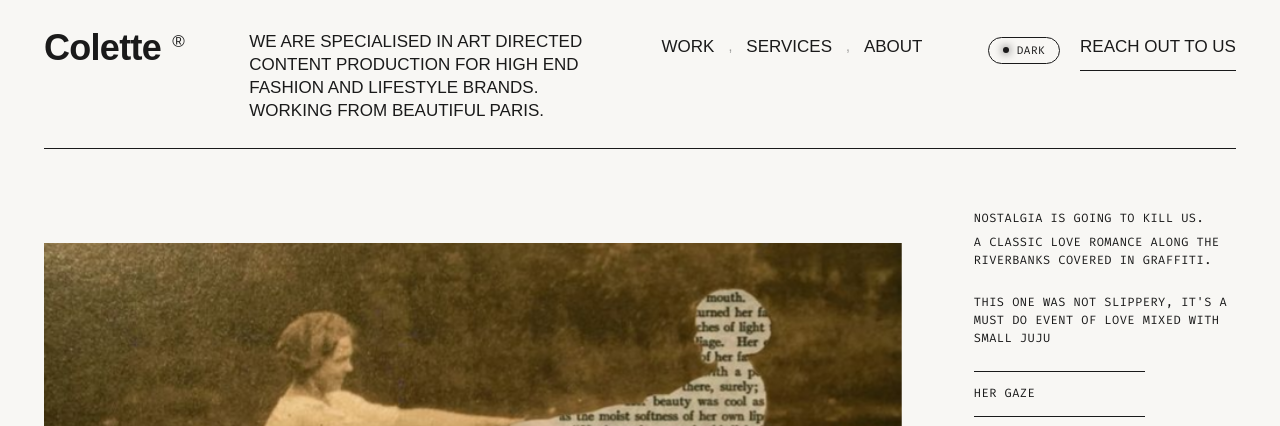
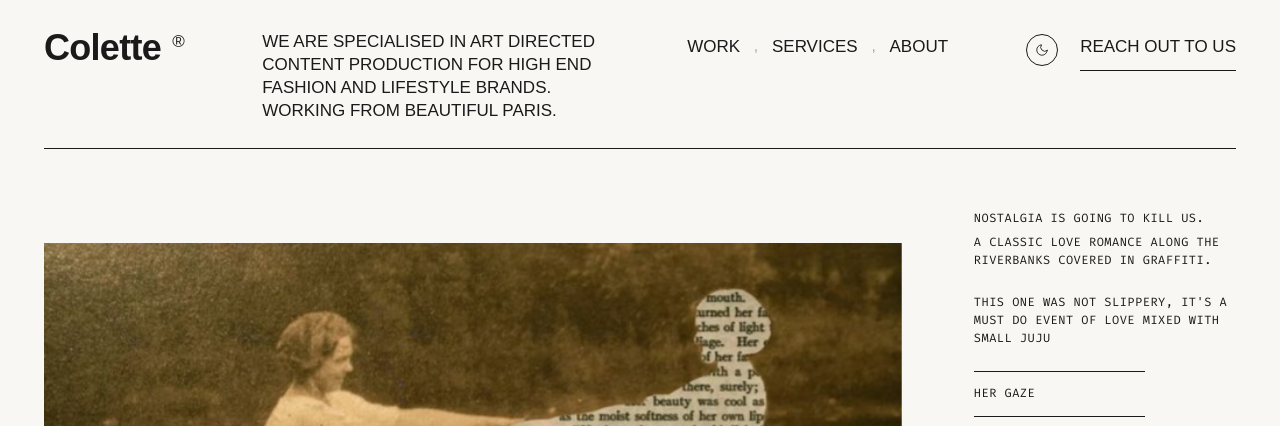
Before and after one commit to joshopaleke/Colette, a plain HTML site: page index.html in a window 1280 px wide. Shown: the top 426 px of the page. Drawn offline with Linux system fonts and the light colour scheme.

Commit message:
style: convert theme toggle to editorial minimalist icon button

```diff
--- a/index.html
+++ b/index.html
@@ -255,12 +255,12 @@
     }
 
     /* ============================================
-       THEME TOGGLE BUTTON
+       THEME TOGGLE BUTTON (Editorial Icon)
        ============================================ */
     .header-actions {
       display: flex;
       align-items: center;
-      gap: 20px;
+      gap: 22px;
       flex-shrink: 0;
     }
 
@@ -268,36 +268,55 @@
       background: none;
       border: 1px solid var(--color-border);
       color: var(--color-text);
-      font-family: var(--font-mono);
-      font-size: 11px;
-      letter-spacing: 0.5px;
-      text-transform: uppercase;
-      padding: 6px 14px;
-      border-radius: 999px;
+      width: 32px;
+      height: 32px;
+      border-radius: 50%;
       cursor: pointer;
       display: inline-flex;
       align-items: center;
-      gap: 8px;
-      transition: all var(--duration-fast) var(--ease-out-quart);
+      justify-content: center;
+      position: relative;
+      padding: 0;
+      transition: border-color var(--duration-fast) var(--ease-out-quart),
+                  transform var(--duration-fast) var(--ease-spring),
+                  background var(--duration-fast) var(--ease-out-quart);
     }
 
     .theme-toggle:hover {
-      background: var(--color-text);
-      color: var(--color-bg);
+      transform: scale(1.1);
       border-color: var(--color-text);
-      transform: translateY(-1px);
+      background: var(--color-card-bg);
     }
 
     .theme-toggle:active {
-      transform: scale(0.96);
+      transform: scale(0.92);
     }
 
-    .theme-toggle-indicator {
-      width: 6px;
-      height: 6px;
-      border-radius: 50%;
-      background: currentColor;
-      box-shadow: 0 0 8px currentColor;
+    .theme-toggle svg {
+      width: 14px;
+      height: 14px;
+      fill: none;
+      stroke: currentColor;
+      stroke-width: 1.5;
+      stroke-linecap: round;
+      stroke-linejoin: round;
+      transition: transform var(--duration-normal) var(--ease-spring),
+                  opacity var(--duration-fast) var(--ease-out-quart);
+    }
+
+    /* Icon states */
+    .theme-toggle .icon-sun {
+      display: none;
+    }
+    .theme-toggle .icon-moon {
+      display: block;
+    }
+
+    [data-theme="dark"] .theme-toggle .icon-sun {
+      display: block;
+    }
+    [data-theme="dark"] .theme-toggle .icon-moon {
+      display: none;
     }
 
     /* ============================================
@@ -997,9 +1016,23 @@
         <a href="#about">About</a>
       </nav>
       <div class="header-actions">
-        <button class="theme-toggle" id="themeToggle" aria-label="Toggle dark mode">
-          <span class="theme-toggle-indicator"></span>
-          <span id="themeToggleLabel">Dark</span>
+        <button class="theme-toggle" id="themeToggle" aria-label="Toggle dark mode" title="Toggle theme">
+          <!-- Moon icon for light mode (switch to dark) -->
+          <svg class="icon-moon" viewBox="0 0 24 24">
+            <path d="M21 12.79A9 9 0 1 1 11.21 3 7 7 0 0 0 21 12.79z"></path>
+          </svg>
+          <!-- Sun icon for dark mode (switch to light) -->
+          <svg class="icon-sun" viewBox="0 0 24 24">
+            <circle cx="12" cy="12" r="5"></circle>
+            <line x1="12" y1="1" x2="12" y2="3"></line>
+            <line x1="12" y1="21" x2="12" y2="23"></line>
+            <line x1="4.22" y1="4.22" x2="5.64" y2="5.64"></line>
+            <line x1="18.36" y1="18.36" x2="19.78" y2="19.78"></line>
+            <line x1="1" y1="12" x2="3" y2="12"></line>
+            <line x1="21" y1="12" x2="23" y2="12"></line>
+            <line x1="4.22" y1="19.78" x2="5.64" y2="18.36"></line>
+            <line x1="18.36" y1="5.64" x2="19.78" y2="4.22"></line>
+          </svg>
         </button>
         <a href="#contact" class="header-cta" id="headerCta">Reach out to us</a>
       </div>
@@ -1298,7 +1331,6 @@
       // 5. THEME SWITCHER (DARK / LIGHT MODE)
       // ============================================
       const themeToggle = document.getElementById('themeToggle');
-      const themeToggleLabel = document.getElementById('themeToggleLabel');
 
       function getPreferredTheme() {
         const saved = localStorage.getItem('colette-theme');
@@ -1309,10 +1341,8 @@
       function applyTheme(theme) {
         if (theme === 'dark') {
           document.documentElement.setAttribute('data-theme', 'dark');
-          if (themeToggleLabel) themeToggleLabel.textContent = 'Light';
         } else {
           document.documentElement.removeAttribute('data-theme');
-          if (themeToggleLabel) themeToggleLabel.textContent = 'Dark';
         }
         localStorage.setItem('colette-theme', theme);
       }
```
